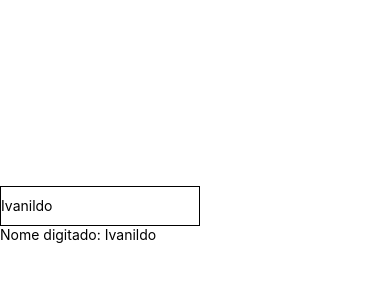
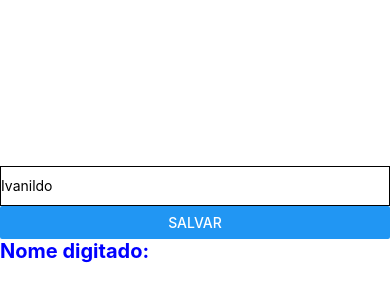
Before and after one commit to IvanildoCandido/react-native-learning, a React Native app: screen / in a window 390 px wide. Shown: the part 208-508 px from the top of the page. Built offline with nearby package versions, Linux system fonts and the light colour scheme.

Commit message:
Adiciona botão e mudança de state

```diff
--- a/App.js
+++ b/App.js
@@ -1,5 +1,5 @@
 import React, {useState} from 'react';
-import {Text, View} from 'react-native';
+import {View, Button} from 'react-native';
 import styled from 'styled-components/native';
 
 const Page = styled.SafeAreaView`
@@ -8,17 +8,28 @@ const Page = styled.SafeAreaView`
   align-itens: center;
 `;
 const Input = styled.TextInput`
-  width: 200px;
+  width: 100%;
   height: 40px;
   border: 1px solid black;
 `;
 
+const Label = styled.Text`
+  font-size: 20px;
+  font-weight: bold;
+  color: blue;
+`;
+
 const StateComponent = () => {
   const [name, setName] = useState('Ivanildo');
+  const [bkpName, setBkpName] = useState('');
+  const handlePress = () => {
+    setBkpName(name);
+  };
   return (
     <View>
       <Input value={name} onChangeText={e => setName(e)} />
-      <Text>Nome digitado: {name}</Text>
+      <Button title="Salvar" onPress={handlePress} />
+      <Label>Nome digitado: {bkpName}</Label>
     </View>
   );
 };
```
Also changed, not shown: 1 other file (tests, documents, lock files or other folders).
